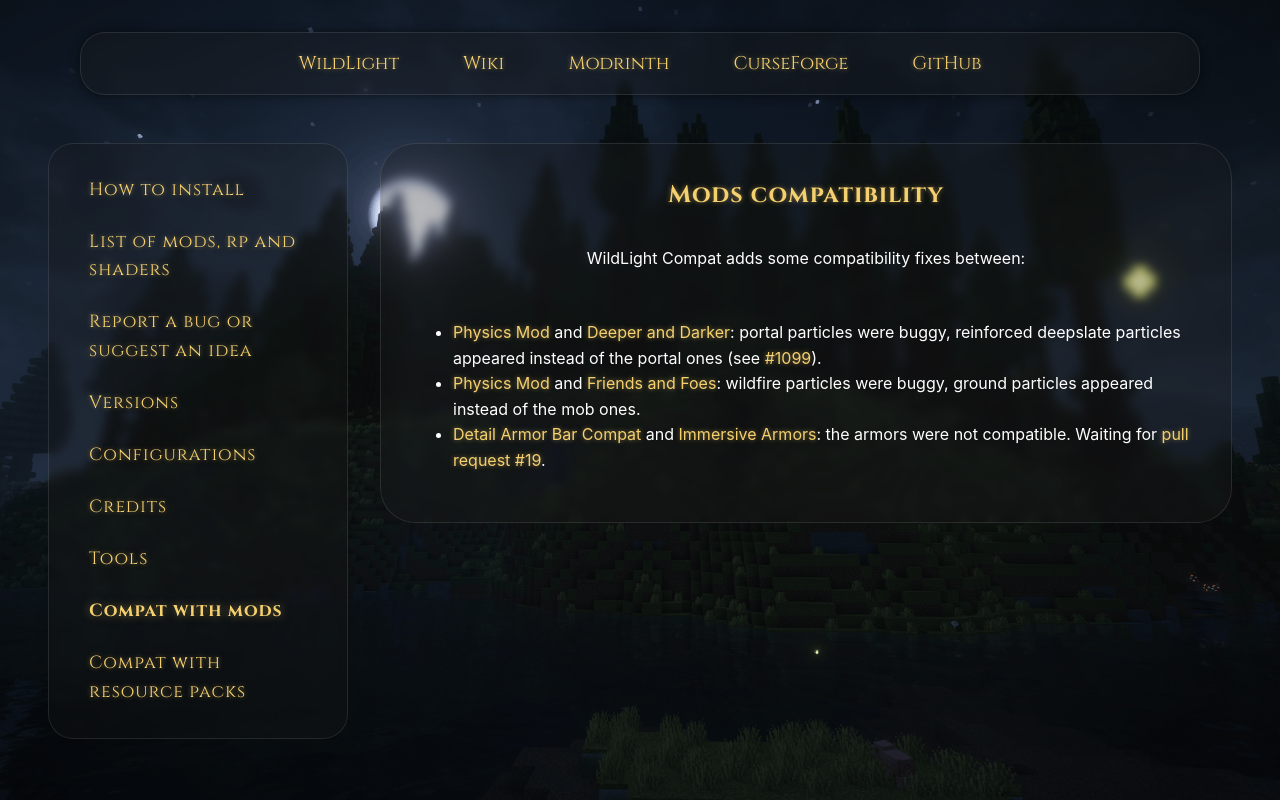
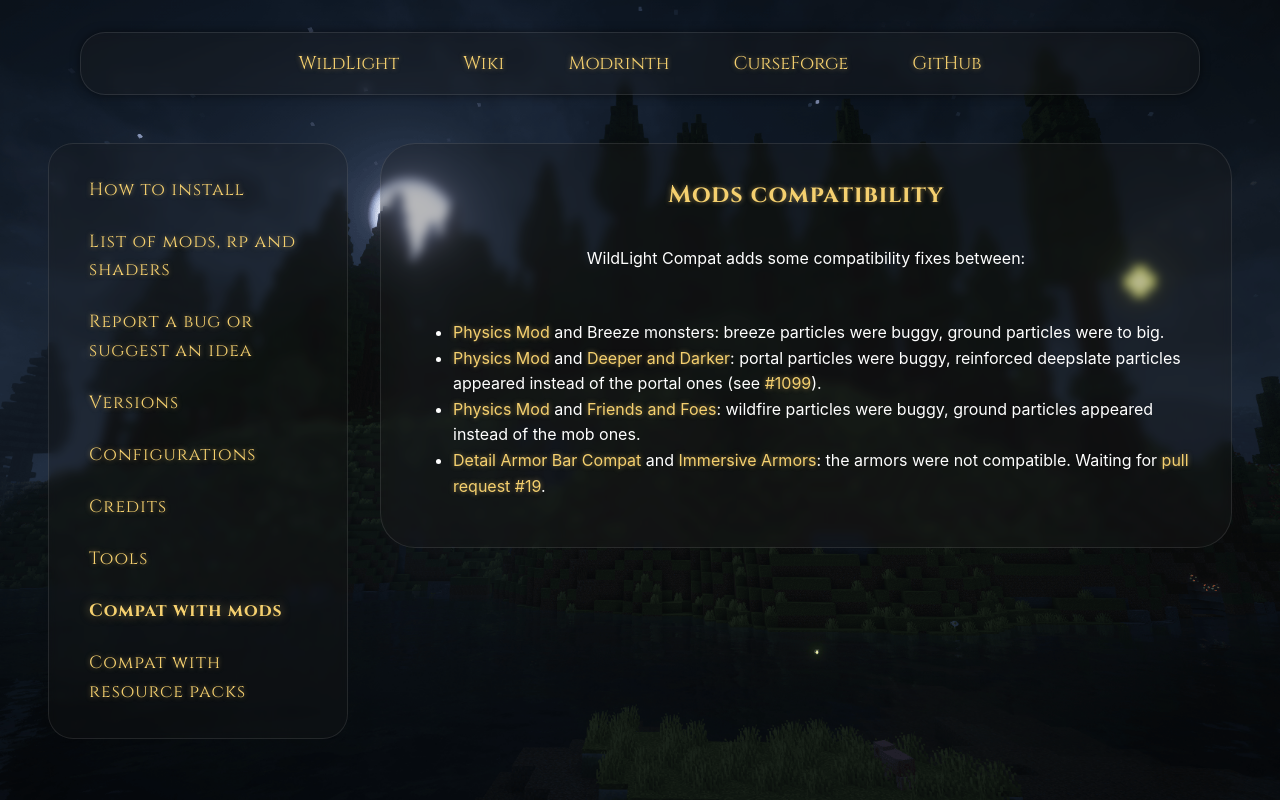
Before and after one commit to Alfakynz/WildLight, a Vue app: page /WildLight/wiki/mods-compat in a window 1280 px wide. Built offline with nearby package versions, Linux system fonts and the light colour scheme.

Commit message:
Update for the mod

```diff
--- a/package.json
+++ b/package.json
@@ -1,6 +1,6 @@
 {
   "name": "wildlight",
-  "version": "2.0.0",
+  "version": "2.0.1",
   "private": true,
   "type": "module",
   "scripts": {
--- a/src/pages/wiki/CompatMod.vue
+++ b/src/pages/wiki/CompatMod.vue
@@ -18,6 +18,10 @@
       <h1>Mods compatibility</h1>
       <p>WildLight Compat adds some compatibility fixes between:</p>
       <ul>
+        <li>
+          <a href="https://modrinth.com/project/Xy8aRQKS" target="_blank">Physics Mod</a> and Breeze
+          monsters: breeze particles were buggy, ground particles were to big.
+        </li>
         <li>
           <a href="https://modrinth.com/project/Xy8aRQKS" target="_blank">Physics Mod</a> and
           <a href="https://modrinth.com/project/fnAffV0n" target="_blank">Deeper and Darker</a>:
```
Also changed, not shown: 1 other file (tests, documents, lock files or other folders).
